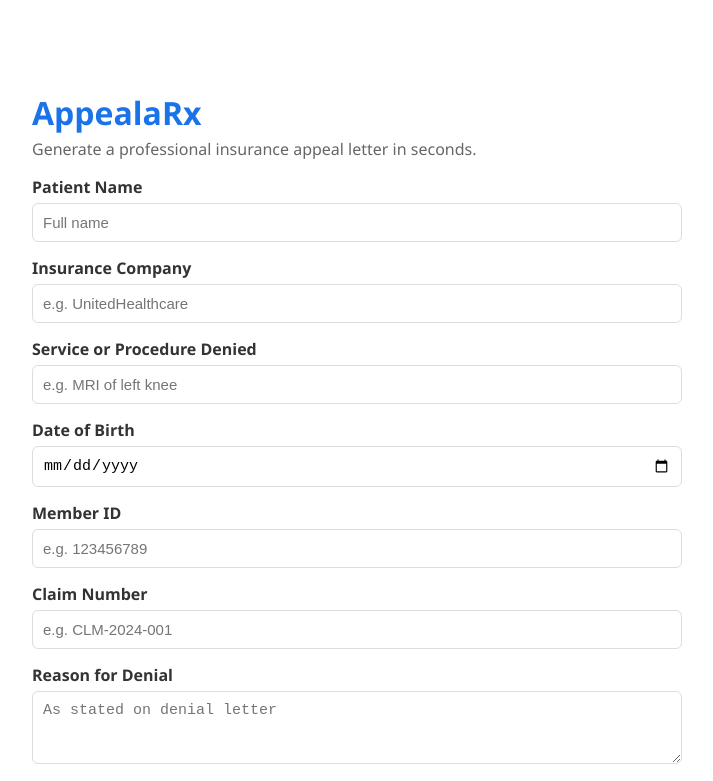
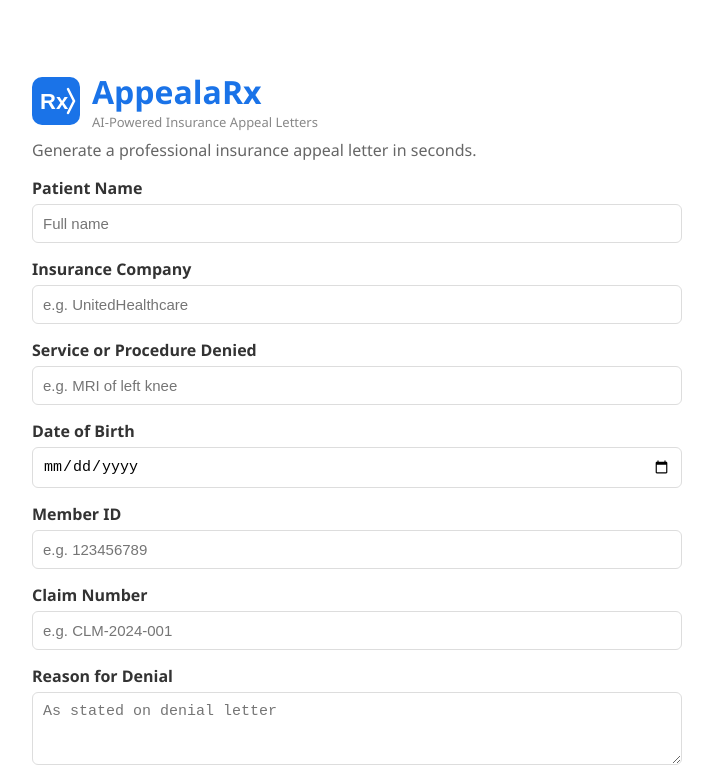
Before and after one commit to KatieBellz/AppealaRx, a website: page index.html in a window 1280 px wide. Shown: the top 781 px of the page, without its empty margins (283-996 px from the left). Drawn offline with Linux system fonts and the light colour scheme.

Commit message:
add logo header

```diff
--- a/index.html
+++ b/index.html
@@ -14,7 +14,17 @@ button { margin-top: 20px; background: #1a73e8; color: white; padding: 12px 24px
 </style>
 </head>
 <body>
-<h1>AppealaRx</h1>
+<div style="display:flex; align-items:center; gap:12px; margin-bottom:8px;">
+  <svg width="48" height="48" viewBox="0 0 48 48" fill="none">
+    <rect width="48" height="48" rx="10" fill="#1a73e8"/>
+    <text x="8" y="32" font-size="22" font-weight="bold" fill="white" font-family="Arial">Rx</text>
+    <path d="M36 12 L42 24 L36 36" stroke="white" stroke-width="2.5" stroke-linecap="round" fill="none"/>
+  </svg>
+  <div>
+    <h1 style="margin:0; color:#1a73e8;">AppealaRx</h1>
+    <p style="margin:0; color:#888; font-size:13px;">AI-Powered Insurance Appeal Letters</p>
+  </div>
+</div>
 <p>Generate a professional insurance appeal letter in seconds.</p>
 <form id="appealForm">
 <label>Patient Name</label>
```
